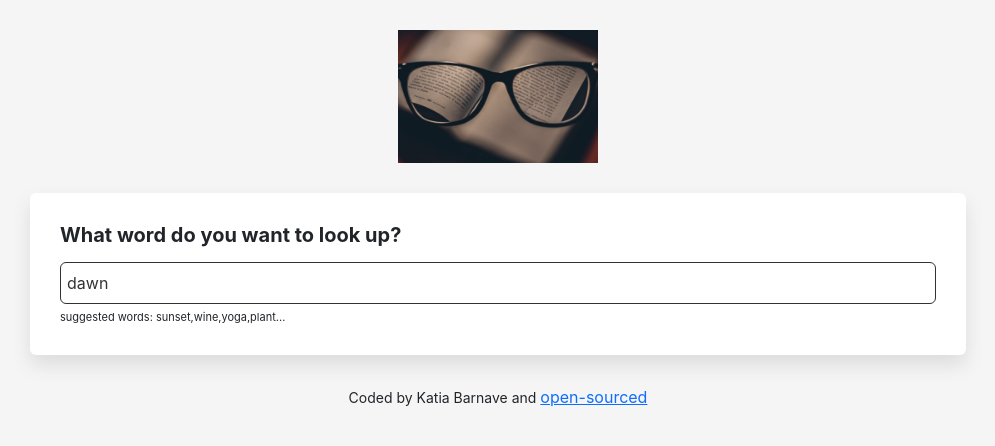
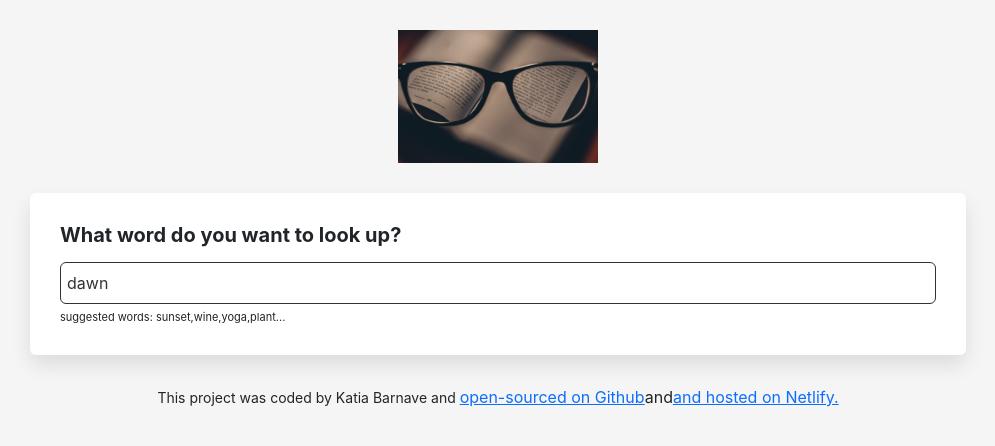
Before and after one commit to Katya383/dictionary-project, a React (Create React App) app: page / in a window 1280 px wide. Shown: the top 446 px of the page, without its empty margins (142-1137 px from the left). Built offline with nearby package versions, Linux system fonts and the light colour scheme; no server answers.

Commit message:
Added Netlify link

```diff
--- a/src/App.js
+++ b/src/App.js
@@ -17,10 +17,16 @@ export default function App() {
           <Dictionary defaultKeyword="dawn" />
         </main>
         <footer className="App-footer">
-          <small>Coded by Katia Barnave and </small>
+          <small>This project was coded by Katia Barnave and </small>
           <a href="https://github.com/Katya383/dictionary-project">
             {" "}
-            open-sourced
+            open-sourced on Github
+          </a>
+          {""}
+          and
+          <a href="https://brave-gates-d5766c.netlify.app/">
+            {""}
+            and hosted on Netlify.
           </a>
         </footer>
       </div>
```
